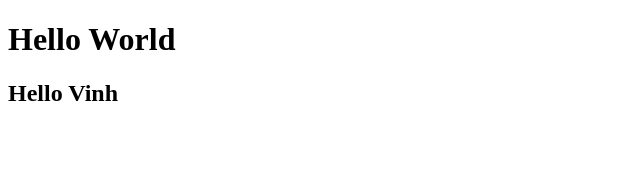
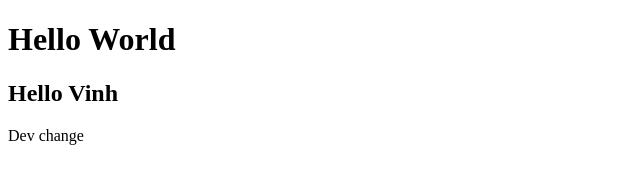
Before and after one commit to vinbuddy/Git-Demo, a plain HTML site: page index.html in a window 1280 px wide. Shown: the full height of the page, 0-640 px from the left. Drawn offline with Linux system fonts and the light colour scheme.

Commit message:
Add p tag

```diff
--- a/index.html
+++ b/index.html
@@ -10,6 +10,8 @@
 <body>
     <h1>Hello World</h1>
     <h2>Hello Vinh</h2>
+
+    <p>Dev change</p>
 </body>
 
 </html>
```
